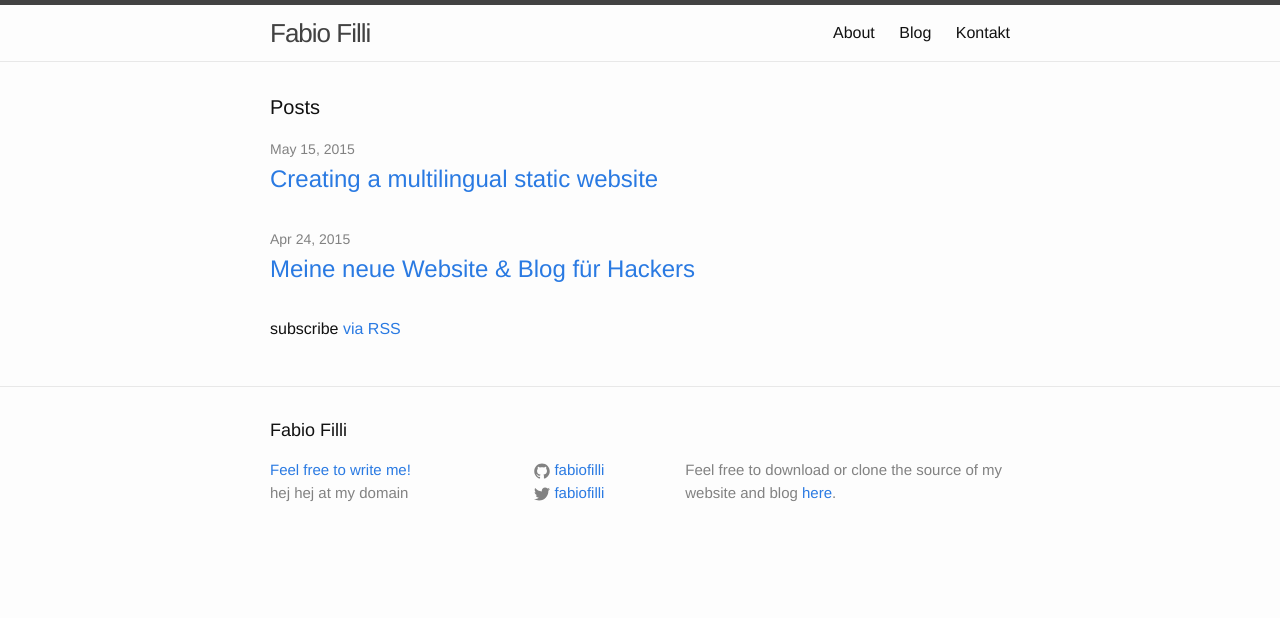
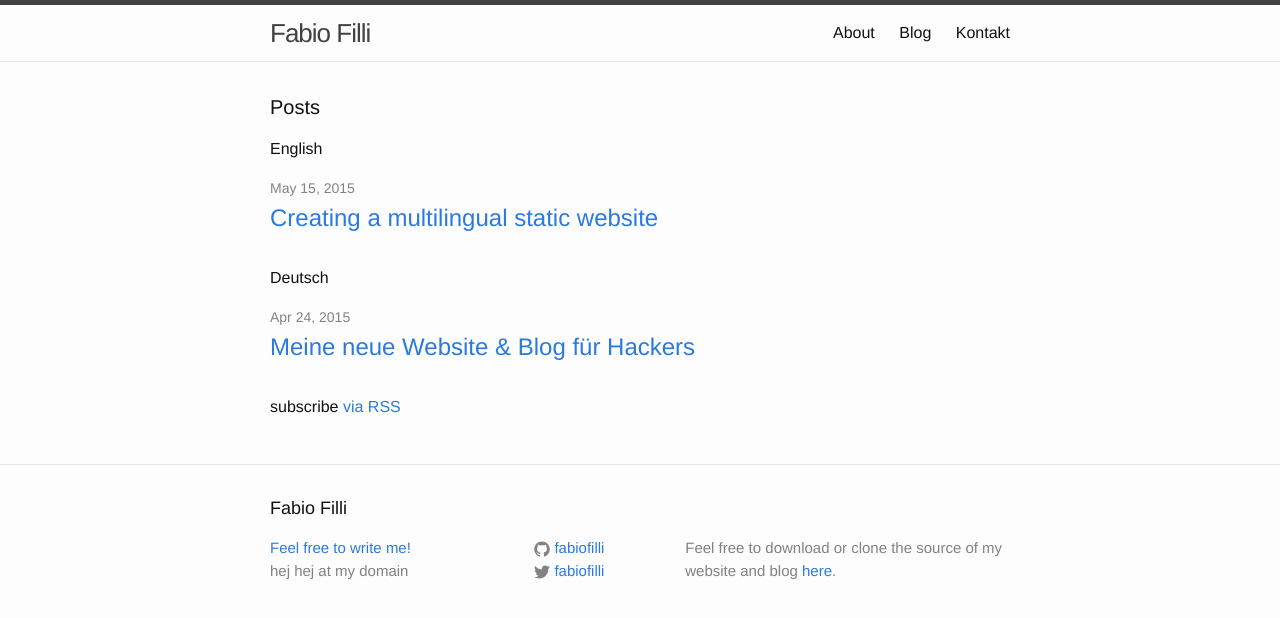
Before and after one commit to fabiofilli/fabiofilli, a Jekyll site: the page built from blog.html, in a window 1280 px wide. Shown: the top 618 px of the page. Built offline with Jekyll 4.4.1, drawn with Linux system fonts in a browser that asks for light colours.

Commit message:
setup english/deutsch posts

```diff
--- a/_config.yml
+++ b/_config.yml
@@ -11,3 +11,17 @@
 markdown: kramdown
 
 permalink: /:title/
+
+defaults:
+  -
+    scope:
+      path: _posts/en
+    values:
+      layout: post
+      lang: en
+  -
+    scope:
+      path: _posts/de
+    values:
+      layout: post
+      lang: de
--- a/blog.html
+++ b/blog.html
@@ -8,18 +8,27 @@
 
   <h1 class="page-heading">Posts</h1>
 
+  {% for post in site.posts %}
   <ul class="post-list">
-    {% for post in site.posts %}
-    <p>{{ post_year }}</p>
+  {% if post.lang == 'en' %}
+    <h4>English</h4>
+    <li>
+      <span class="post-meta">{{ post.date | date: "%b %-d, %Y" }}</span>
+      <h2>
+        <a class="post-link" href="{{ post.url | prepend: site.baseurl }}">{{ post.title }}</a>
+      </h2>
+    </li>
+  {% elsif post.lang == 'de' %}
+    <h4>Deutsch</h4>
       <li>
         <span class="post-meta">{{ post.date | date: "%b %-d, %Y" }}</span>
-
         <h2>
           <a class="post-link" href="{{ post.url | prepend: site.baseurl }}">{{ post.title }}</a>
         </h2>
       </li>
-    {% endfor %}
+    {% endif %}
   </ul>
+  {% endfor %}
 
   <p class="rss-subscribe">subscribe <a href="{{ "/feed.xml" | prepend: site.baseurl }}">via RSS</a></p>
 
```
